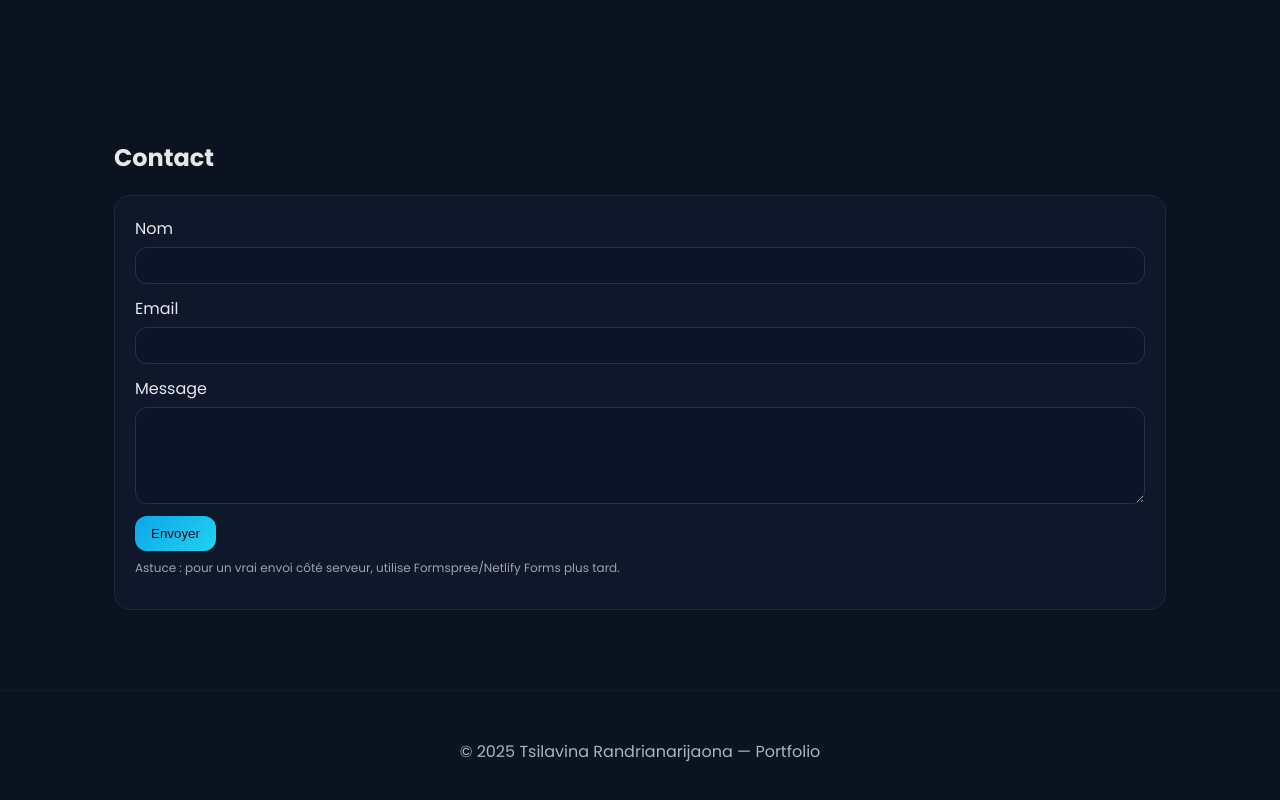
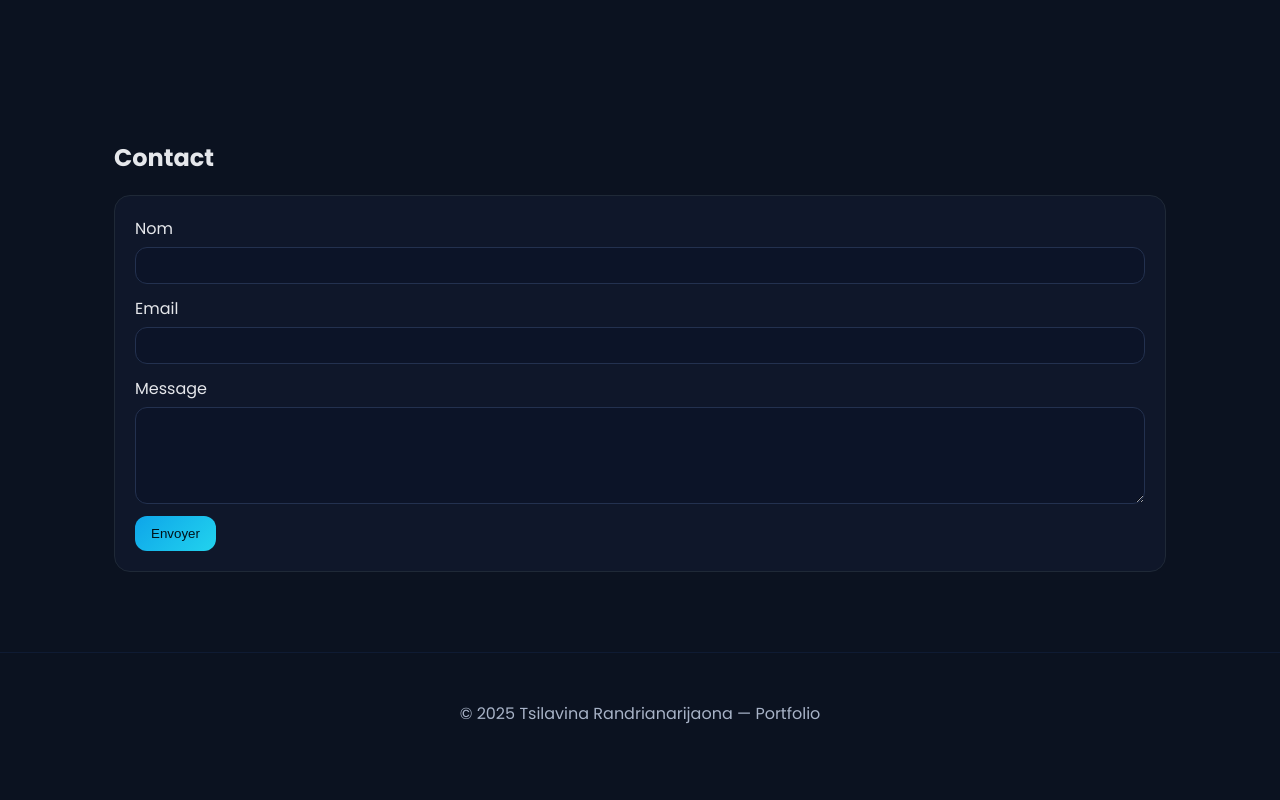
Before and after one commit to scxrpvo/Portfolio, a plain HTML site: page index.html in a window 1280 px wide. Shown: the part 2434-3234 px from the top of the page. After the commit the page ends 3208 px from the top, so only its background shows below. Drawn offline with Linux system fonts and the light colour scheme.

Commit message:
Update index.html

```diff
--- a/index.html
+++ b/index.html
@@ -195,7 +195,6 @@
           <textarea name="message" rows="5" required></textarea>
         </label>
         <button class="btn primary" type="submit">Envoyer</button>
-        <p class="hint">Astuce : pour un vrai envoi côté serveur, utilise Formspree/Netlify Forms plus tard.</p>
       </form>
     </section>
   </main>
```
